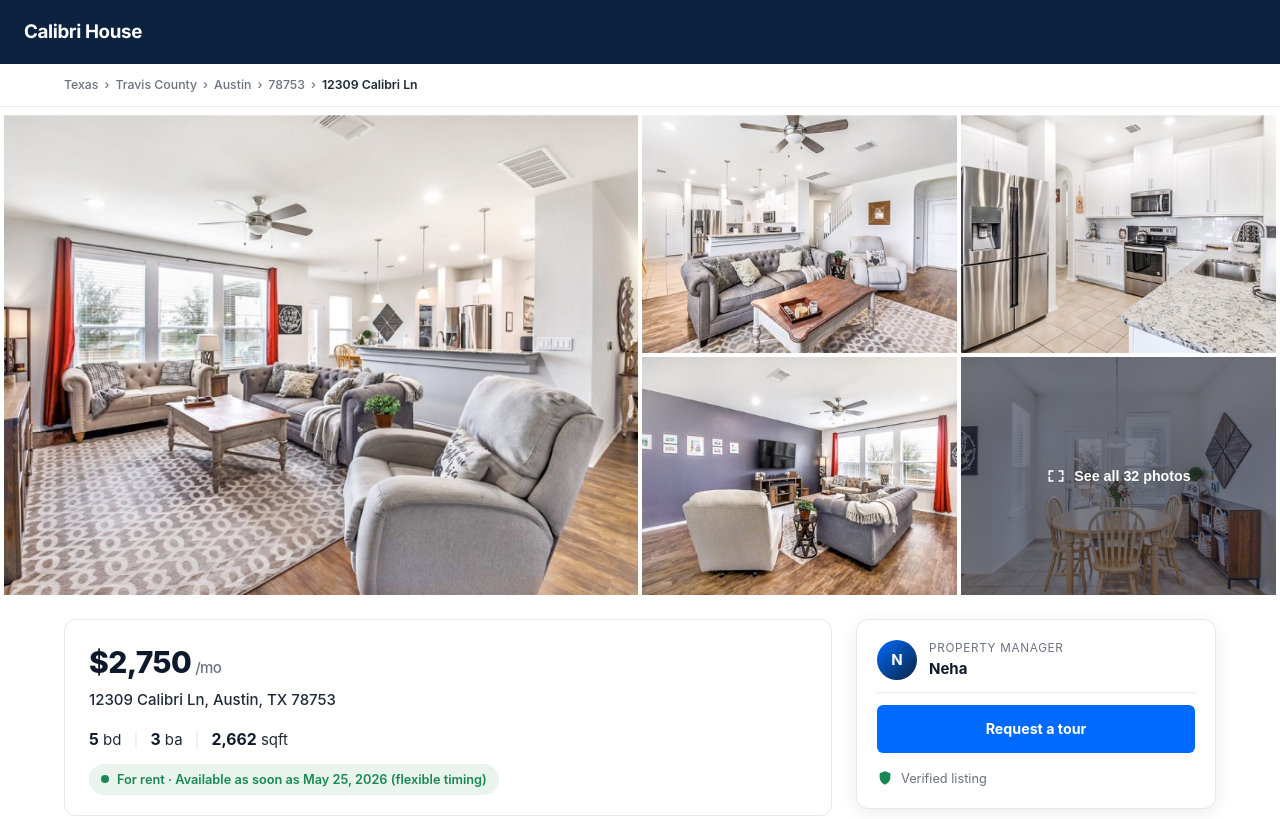
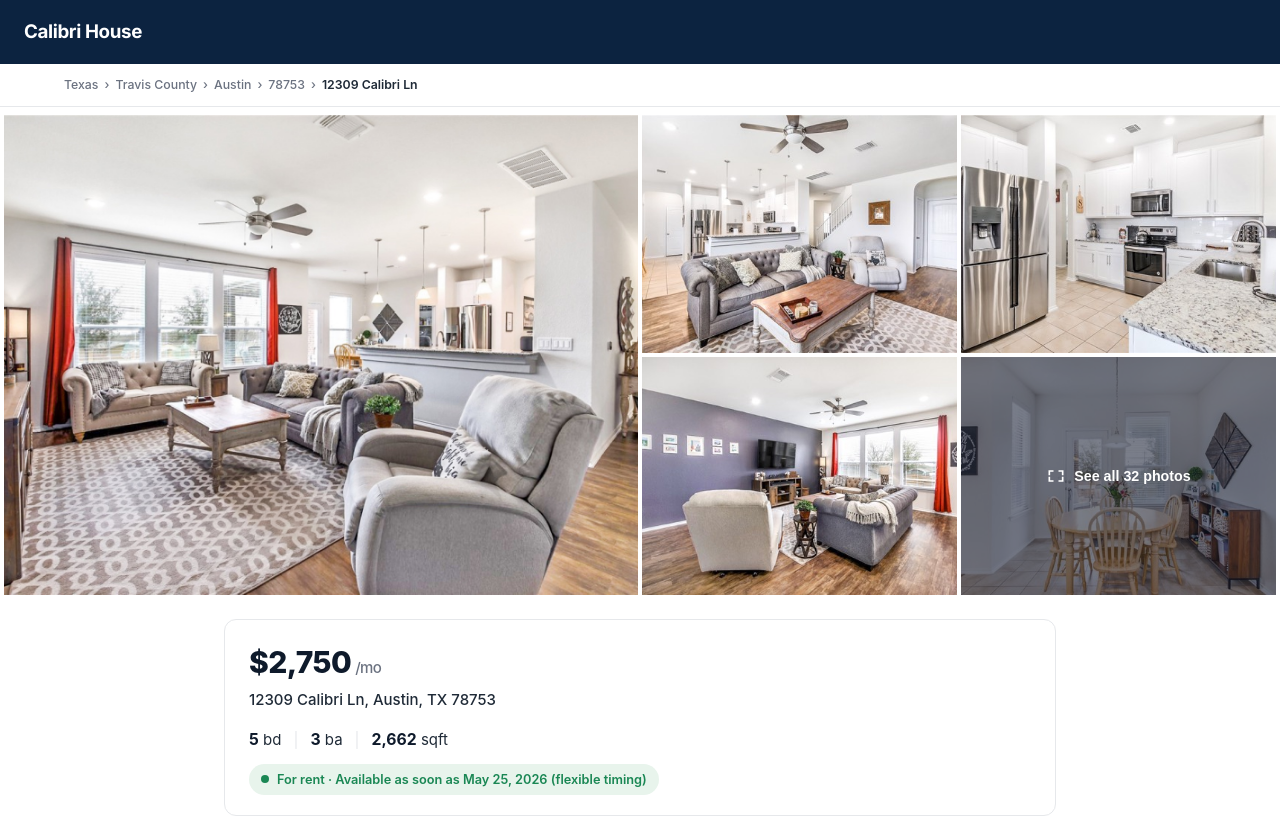
Before and after one commit to nkcontext/calibrihouse, a plain HTML site: page index.html in a window 1280 px wide. Shown: the top 819 px of the page. Drawn offline with Linux system fonts and the light colour scheme.

Commit message:
v3: remove sidebar; rename apply CTA to Request a tour
- Drop the sticky 'Property manager' sidebar/contact card and its
  agent avatar / trust line / btn-secondary styles
- Listing now uses a centered single-column layout (max 880px)
- Apply CTA button label changed from 'Email Neha' to
  'Request a tour' (mailto subject updated to match)

Co-authored-by: Cursor <cursoragent@cursor.com>

```diff
--- a/index.html
+++ b/index.html
@@ -438,32 +438,13 @@
           </p>
           <a
             class="btn btn-primary apply-cta"
-            href="mailto:calibrihouse@nkay.33mail.com?subject=12309%20Calibri%20Ln%20%E2%80%94%20Introduction&amp;body=Hi%20Neha%2C%0A%0AA%20brief%20introduction%3A%0A-%20About%20me%3A%20%0A-%20Occupants%3A%20%0A-%20Current%20credit%20score%3A%20%0A-%20Pets%3A%20%0A%0AThanks%21"
+            href="mailto:calibrihouse@nkay.33mail.com?subject=12309%20Calibri%20Ln%20%E2%80%94%20Tour%20request&amp;body=Hi%20Neha%2C%0A%0AA%20brief%20introduction%3A%0A-%20About%20me%3A%20%0A-%20Occupants%3A%20%0A-%20Current%20credit%20score%3A%20%0A-%20Pets%3A%20%0A%0AI%27d%20love%20to%20schedule%20a%20tour.%20Thanks%21"
           >
-            Email Neha
+            Request a tour
           </a>
         </section>
       </article>
 
-      <!-- Sidebar -->
-      <aside class="sidebar">
-        <div class="contact-card">
-          <div class="contact-head">
-            <div class="agent-avatar" aria-hidden="true">N</div>
-            <div>
-              <div class="agent-label">Property manager</div>
-              <div class="agent-name">Neha</div>
-            </div>
-          </div>
-          <a class="btn btn-primary" href="mailto:calibrihouse@nkay.33mail.com?subject=12309%20Calibri%20Ln%20%E2%80%94%20Tour%20request&amp;body=Hi%20Neha%2C%0A%0AI%27d%20like%20to%20schedule%20a%20tour%20of%2012309%20Calibri%20Ln.%0A%0AA%20few%20details%20about%20me%3A%0A-%20Name%3A%20%0A-%20Move-in%20timing%3A%20%0A-%20Household%20size%3A%20%0A-%20Best%20times%20to%20tour%3A%20%0A%0AThanks%21">
-            Request a tour
-          </a>
-          <div class="trust-line">
-            <svg viewBox="0 0 24 24" width="16" height="16" aria-hidden="true"><path fill="currentColor" d="M12 2 4 5v6c0 5 3.5 9.5 8 11 4.5-1.5 8-6 8-11V5l-8-3z"/></svg>
-            Verified listing
-          </div>
-        </div>
-      </aside>
     </main>
 
     <footer class="footer">
--- a/styles.css
+++ b/styles.css
@@ -152,18 +152,11 @@ h3 { font-size: 0.95rem; margin: 0 0 0.5rem; }
 
 /* ---------- Layout ---------- */
 .layout {
-  display: grid;
-  grid-template-columns: minmax(0, 1fr) 360px;
-  gap: 24px;
   margin-top: 24px;
   padding-bottom: 64px;
+  max-width: 880px;
 }
 .primary { display: flex; flex-direction: column; gap: 16px; min-width: 0; }
-.sidebar { position: relative; }
-
-@media (max-width: 980px) {
-  .layout { grid-template-columns: 1fr; }
-}
 
 /* ---------- Cards ---------- */
 .card {
@@ -484,40 +477,8 @@ h3 { font-size: 0.95rem; margin: 0 0 0.5rem; }
 .bullet-list { margin: 0; padding-left: 18px; }
 .bullet-list li { padding: 4px 0; }
 
-/* Sidebar / contact card */
-.contact-card {
-  position: sticky;
-  top: 80px;
-  background: var(--bg);
-  border: 1px solid var(--line);
-  border-radius: var(--radius-lg);
-  padding: 20px;
-  box-shadow: var(--shadow-md);
-  display: flex;
-  flex-direction: column;
-  gap: 12px;
-}
-.contact-head {
-  display: flex;
-  align-items: center;
-  gap: 12px;
-  padding-bottom: 12px;
-  border-bottom: 1px solid var(--line);
-}
-.agent-avatar {
-  width: 40px; height: 40px;
-  border-radius: 50%;
-  background: linear-gradient(135deg, #006aff, #0c2340);
-  color: white;
-  display: grid; place-items: center;
-  font-weight: 700;
-}
-.agent-label { font-size: 0.78rem; color: var(--muted); text-transform: uppercase; letter-spacing: 0.06em; }
-.agent-name { font-weight: 700; color: var(--ink); }
-
 .btn {
   display: inline-block;
-  width: 100%;
   text-align: center;
   padding: 12px 16px;
   border-radius: 6px;
@@ -532,22 +493,6 @@ h3 { font-size: 0.95rem; margin: 0 0 0.5rem; }
   color: white;
 }
 .btn-primary:hover { background: var(--z-blue-dark); text-decoration: none; }
-.btn-secondary {
-  background: white;
-  color: var(--z-blue);
-  border-color: var(--z-blue);
-}
-.btn-secondary:hover { background: #eef4ff; }
-
-.trust-line {
-  display: flex;
-  align-items: center;
-  gap: 8px;
-  font-size: 0.85rem;
-  color: var(--muted);
-  padding-top: 4px;
-}
-.trust-line svg { color: var(--green); }
 
 /* Footer */
 .footer {
```
